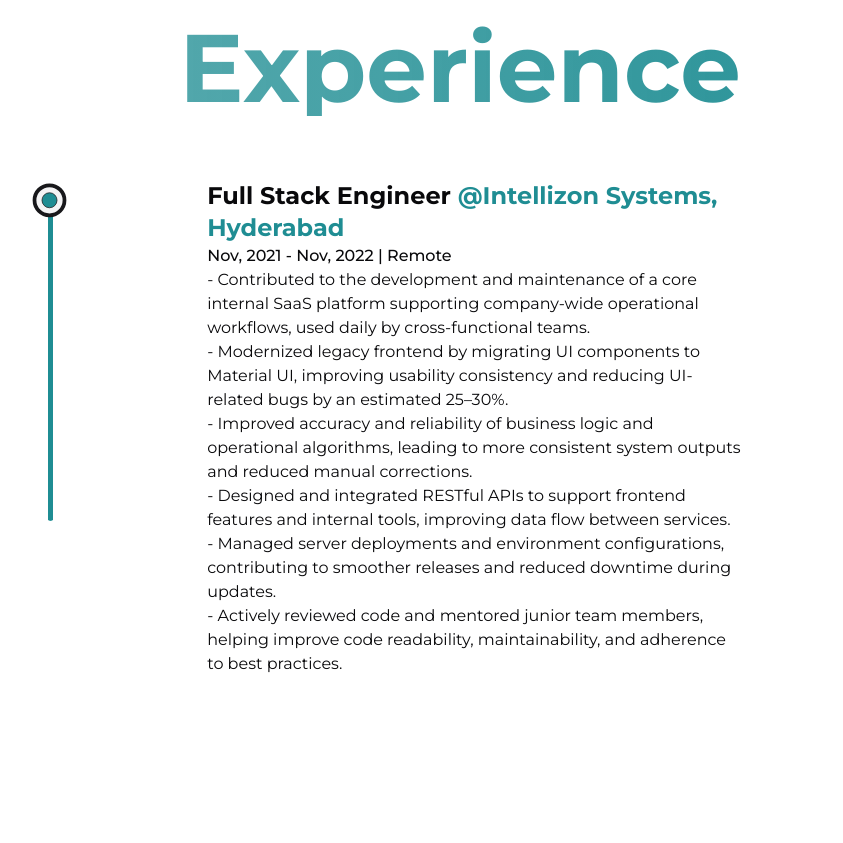
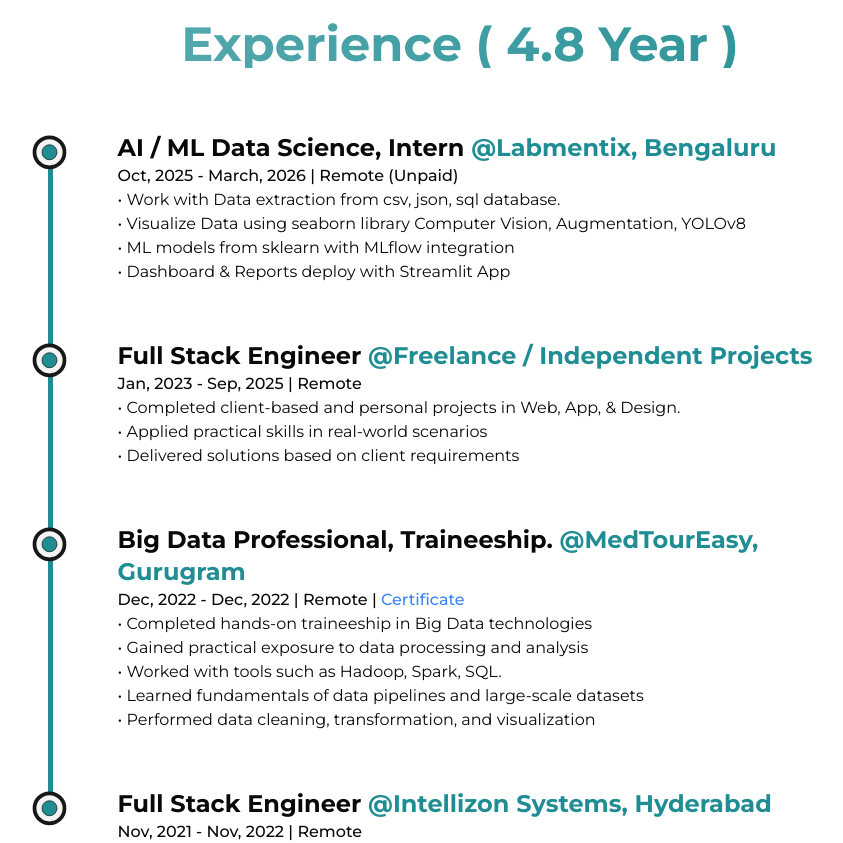
Before and after one commit to mechanicm56/portfolio, a Next.js app: page /about in a window 1280 px wide. Shown: the part 940-1783 px from the top of the page, without its empty margins (180-1023 px from the left). Built offline with nearby package versions, Linux system fonts and the light colour scheme.

Commit message:
updated info

```diff
--- a/src/components/experience/experience-showcase-list-item.tsx
+++ b/src/components/experience/experience-showcase-list-item.tsx
@@ -46,6 +46,7 @@
   date: string;
   location: string;
   description: string | string[];
+  certificate?: string;
 }
 
 export default function ExperienceShowcaseListItem(
@@ -53,7 +54,7 @@
 ) {
   const ref = useRef(null);
   return (
-    <li ref={ref} className="mx-auto mb-14 flex w-[60%] flex-col gap-1">
+    <li ref={ref} className="mx-auto mb-14 flex w-[80%] flex-col gap-1">
       <ShowCaseLiIcon iconRef={ref} />
       <motion.div
         initial={{ y: 50 }}
@@ -75,17 +76,27 @@
           </Link>
         </h3>
         <span className="text-sm font-medium text-foreground xs:text-base">
-          {props.date} | {props.location}
+          {props.date} | {props.location}{" "}
+          {props.certificate && (
+            <span>
+              |{" "}
+              <a className="text-blue-500" href={props.certificate}>
+                Certificate
+              </a>
+            </span>
+          )}
         </span>
 
-        {typeof props.description == "string" ? (
+        {typeof props.description === "string" ? (
           <p className="text-sm font-medium text-muted-foreground xs:text-base">
             {props.description}
           </p>
         ) : (
-          <ul>
+          <ul className="dark:text-gray-300">
             {props.description?.map((ds, indx) => (
-              <li key={`${indx}-${ds}`}>- {ds}</li>
+              <li key={`${indx}-${ds}`}>
+                &#8226; <span dangerouslySetInnerHTML={{ __html: ds }}></span>
+              </li>
             ))}
           </ul>
         )}
--- a/src/components/experience/experience-showcase-list.tsx
+++ b/src/components/experience/experience-showcase-list.tsx
@@ -21,7 +21,7 @@
   });
   return (
     <div className="mx-auto my-40 max-w-7xl px-6 sm:px-14 md:my-60 md:px-20">
-      <h2 className="md:mb-30 mb-16 w-full bg-gradient-to-r from-accent/70 to-accent bg-clip-text text-center text-3xl font-bold text-transparent xs:text-4xl sm:text-6xl md:text-8xl">
+      <h2 className="md:mb-30 mb-16 w-full bg-gradient-to-r from-accent/70 to-accent bg-clip-text text-center text-xl font-bold text-transparent xs:text-2xl sm:text-3xl md:text-5xl">
         {props.title}
       </h2>
       <div ref={ref} className="relative w-full md:mx-auto md:w-[80%]">
--- a/src/data/education.ts
+++ b/src/data/education.ts
@@ -5,7 +5,7 @@
     title: "Master of Computer Application",
     organisation: {
       name: "Chandigarh University",
-      href: "https://eng.rizvi.edu.in/",
+      href: "https://chandigarhuniversity.cuchd.in/",
     },
     date: "2019-2021",
     location: "Mohalli, Punjab",
@@ -16,7 +16,7 @@
     title: "Bachelor of Computer Application",
     organisation: {
       name: "Himachal Pradesh University",
-      href: "https://eng.rizvi.edu.in/",
+      href: "https://www.hpuniv.ac.in/",
     },
     date: "2016-2019",
     location: "Shimla, Himachal Pradesh",
@@ -27,18 +27,18 @@
     title: "XII",
     organisation: {
       name: "Monal Public School",
-      href: "https://www.mithibai.ac.in/",
+      href: "",
     },
     date: "2015-2016",
     location: "Shimla, Himachal Pradesh",
     description:
-      "Completed the course in Electronics Bifocal Science with 68%. Started freelancing making 3D assets for games. Got interested in game development and learned unity and c#",
+      "Completed the course in Non-Medical, Computer Science with 82%. With interest in computers & technology started buiding basic websites. Got interested in Web development and learned HTML, CSS and Javascript",
   },
   {
     title: "X",
     organisation: {
       name: "Monal Public School",
-      href: "https://holyfamilyandheri.org/",
+      href: "",
     },
     date: "2013-2014",
     location: "Shimla, Himachal Pradesh",
--- a/src/data/experience.ts
+++ b/src/data/experience.ts
@@ -10,32 +10,58 @@
     date: "Nov, 2021 - Nov, 2022",
     location: "Remote",
     description: [
-      "Contributed to the development and maintenance of a core internal SaaS platform supporting company-wide operational workflows, used daily by cross-functional teams.",
-
-      "Modernized legacy frontend by migrating UI components to Material UI, improving usability consistency and reducing UI-related bugs by an estimated 25–30%.",
-
-      "Improved accuracy and reliability of business logic and operational algorithms, leading to more consistent system outputs and reduced manual corrections.",
-
-      "Designed and integrated RESTful APIs to support frontend features and internal tools, improving data flow between services.",
-
-      "Managed server deployments and environment configurations, contributing to smoother releases and reduced downtime during updates.",
-
-      "Actively reviewed code and mentored junior team members, helping improve code readability, maintainability, and adherence to best practices.",
+      "Contributed to the development and maintenance of a <b>core internal SaaS platform</b> supporting <b>company-wide operational workflows</b>, used daily by cross-functional teams.",
+      "Modernized legacy frontend by migrating UI components to <b>Material UI</b>, improving <b>usability consistency</b> and reducing UI-related bugs by an estimated <b>25–30%.</b>",
+      "Improved accuracy and reliability of <b>business logic and operational algorithms</b>, leading to more consistent system outputs and reduced manual corrections.",
+      "Designed and integrated <b>RESTful APIs</b> to support frontend features and internal tools, improving data flow between services.",
+      "Managed <b>server deployments and environment configurations</b>, contributing to smoother releases and reduced downtime during updates.",
+      "Actively reviewed code and mentored junior team members, helping improve <b>code readability, maintainability, and adherence to best practices.</b>",
     ],
   },
-  // {
-  //   title: "AI / ML Intern",
-  //   organisation: {
-  //     name: "Labmentix, Bengaluru, Karnataka",
-  //     href: "https://labmentix.in/",
-  //   },
-  //   date: "Oct, 2025 - Present",
-  //   location: "Remote",
-  //   description: [
-  //     "Work with Data extraction from csv, json, sql database.",
-  //     "Visualize Data using seaborn library Computer Vision, Augmentation, YOLOv8",
-  //     "ML models from sklearn with MLflow integration",
-  //     "Dashboard & Reports deploy with Streamlit App",
-  //   ],
-  // },
-];
+  {
+    title: "Big Data Professional, Traineeship.",
+    organisation: {
+      name: "MedTourEasy, Gurugram",
+      href: "",
+    },
+    date: "Dec, 2022 - Dec, 2022",
+    location: "Remote",
+    description: [
+      "Completed hands-on traineeship in Big Data technologies",
+      "Gained practical exposure to data processing and analysis",
+      "Worked with tools such as Hadoop, Spark, SQL.",
+      "Learned fundamentals of data pipelines and large-scale datasets",
+      "Performed data cleaning, transformation, and visualization",
+    ],
+    certificate: "/certificates/Pranav_BigDataTranieeship.pdf",
+  },
+  {
+    title: "Full Stack Engineer",
+    organisation: {
+      name: "Freelance / Independent Projects",
+      href: "",
+    },
+    date: "Jan, 2023 - Sep, 2025",
+    location: "Remote",
+    description: [
+      "Completed client-based and personal projects in Web, App, & Design.",
+      "Applied practical skills in real-world scenarios",
+      "Delivered solutions based on client requirements",
+    ],
+  },
+  {
+    title: "AI / ML Data Science, Intern",
+    organisation: {
+      name: "Labmentix, Bengaluru",
+      href: "https://labmentix.in/",
+    },
+    date: "Oct, 2025 - March, 2026",
+    location: "Remote (Unpaid)",
+    description: [
+      "Work with Data extraction from csv, json, sql database.",
+      "Visualize Data using seaborn library Computer Vision, Augmentation, YOLOv8",
+      "ML models from sklearn with MLflow integration",
+      "Dashboard & Reports deploy with Streamlit App",
+    ],
+  },
+].reverse();
--- a/src/data/projects.ts
+++ b/src/data/projects.ts
@@ -54,6 +54,17 @@
 ];
 
 export const PROJECTS_CARD: ProjectCardProps[] = [
+  {
+    name: "Shopper Spectrum: Customer Segmentation and Product Recommendations in E-Commerce",
+    favicon: "",
+    imageUrl: ["/images/projects/shopperSpectrum/dark.jpg"],
+    featured: true,
+    description:
+      "Shopper Spectrum is an end-to-end E-Commerce Analytics project that focuses on: Customer segmentation using RFM analysis and KMeans clustering, Product recommendation using Item-based Collaborative Filtering",
+    sourceCodeHref: "https://github.com/mechanicm56/shopper-spectrum",
+    liveWebsiteHref: "https://shopper-spectrum-ecom.streamlit.app/",
+    tag: ["Python", "JupyterNotebook", "Streamlit", "StreamlitCloud"],
+  },
   {
     name: "Aerial Object Detection – Bird vs Drone",
     favicon: "",
--- a/src/data/siteMetaData.mjs
+++ b/src/data/siteMetaData.mjs
@@ -12,7 +12,7 @@
   image: "/static/homepage.png",
   twitterImage: "/static/homepage.png",
   socialBanner: "/static/homepage.png",
-  email: "mechanicm56@gmail.com",
+  email: "1997pranavsharma@gmail.com",
   github: "https://github.com/mechanicm56",
   twitter: "",
   linkedin: "",
--- a/src/pages/about.tsx
+++ b/src/pages/about.tsx
@@ -7,6 +7,49 @@
 import { siteMetadata } from "@/data/siteMetaData.mjs";
 
 export default function About() {
+  const getMonthNunber = (month: string) => {
+    switch (month) {
+      case "Jan":
+        return 1;
+      case "Feb":
+        return 2;
+      case "March":
+        return 3;
+      case "April":
+        return 4;
+      case "May":
+        return 5;
+      case "June":
+        return 6;
+      case "July":
+        return 7;
+      case "Aug":
+        return 8;
+      case "Sep":
+        return 9;
+      case "Oct":
+        return 10;
+      case "Nov":
+        return 11;
+      case "Dec":
+        return 12;
+      default:
+        return 0;
+    }
+  };
+  const getExperienceInYear = () => {
+    const [sm, sY] = EXPERIENCE[EXPERIENCE.length - 1].date
+      .split("-")[1]
+      .split(",");
+    const [em, eY] = EXPERIENCE[0].date.split("-")[0].split(",");
+    return (
+      ((Number(eY) - Number(sY)) * 12 +
+        getMonthNunber(em) +
+        12 -
+        getMonthNunber(sm)) /
+      12
+    ).toFixed(1);
+  };
   return (
     <>
       <NextSeo
@@ -39,7 +82,10 @@
         ]}
       />
       <AboutHero />
-      <ExperienceShowcaseList title="Experience" details={EXPERIENCE} />
+      <ExperienceShowcaseList
+        title={`Experience ( ${getExperienceInYear() + " Year"} )`}
+        details={EXPERIENCE}
+      />
       <ExperienceShowcaseList title="Education" details={EDUCATION} />
     </>
   );
```
Also changed, not shown: public/images/projects/shopperSpectrum/dark.jpg (added), 1 other file (tests, documents, lock files or other folders).
